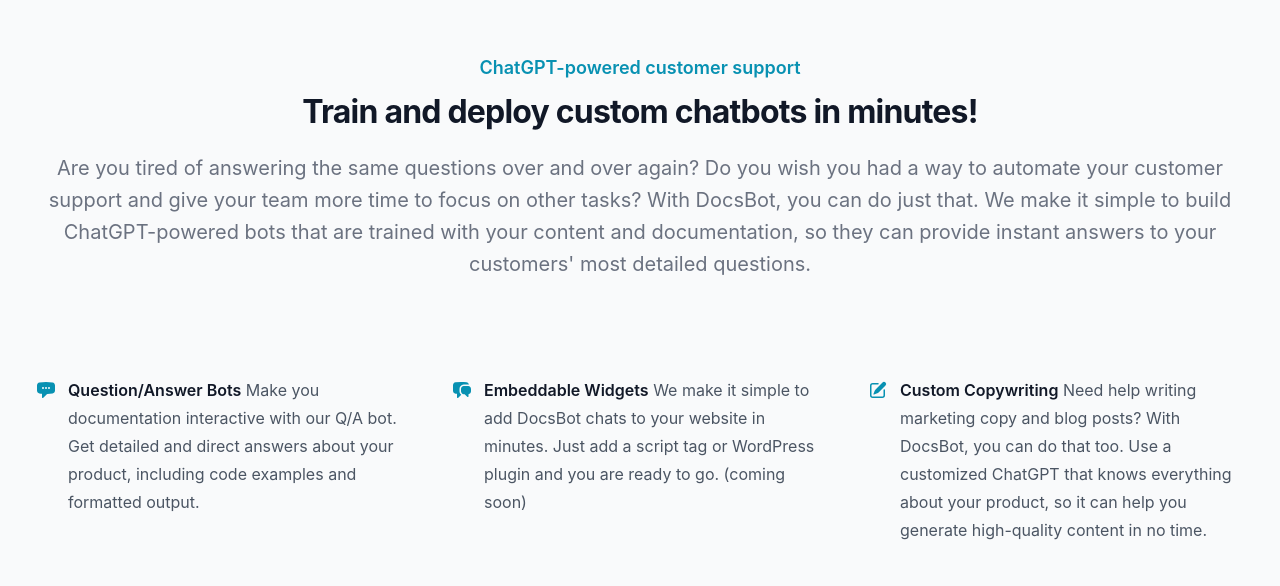
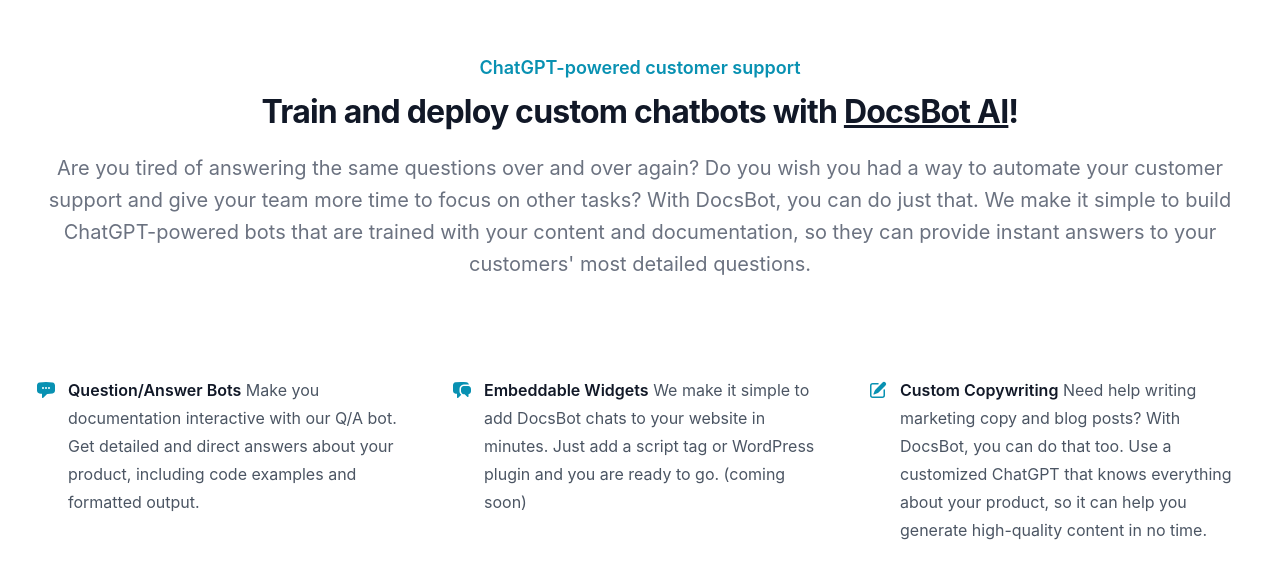
Before and after one commit to uglyrobot/wp-chat-site, a Next.js app: page / in a window 1280 px wide. Shown: the part 1594-2180 px from the top of the page. Built offline with nearby package versions, Linux system fonts and the light colour scheme.

Commit message:
Link to docsbot

```diff
--- a/src/pages/index.jsx
+++ b/src/pages/index.jsx
@@ -324,14 +324,17 @@
             <Chat />
 
             {/* Feature section with screenshot */}
-            <div id="features" className="bg-gray-50 py-24 sm:py-32">
+            <div id="features" className="bg-white py-24 sm:py-32">
               <div className="mx-auto max-w-7xl px-6 text-center lg:px-8">
                 <div className="">
                   <h2 className="text-lg font-semibold text-cyan-600">
                     ChatGPT-powered customer support
                   </h2>
                   <p className="mt-2 text-3xl font-bold tracking-tight text-gray-900 sm:text-4xl">
-                    Train and deploy custom chatbots in minutes!
+                    Train and deploy custom chatbots with <Link
+                            href="https://docsbot.ai"
+                            className="underline"
+                          >DocsBot AI</Link>!
                   </p>
                   <p className="mx-auto mt-5 max-w-7xl text-xl text-gray-500">
                     Are you tired of answering the same questions over and over again? Do you wish
```
